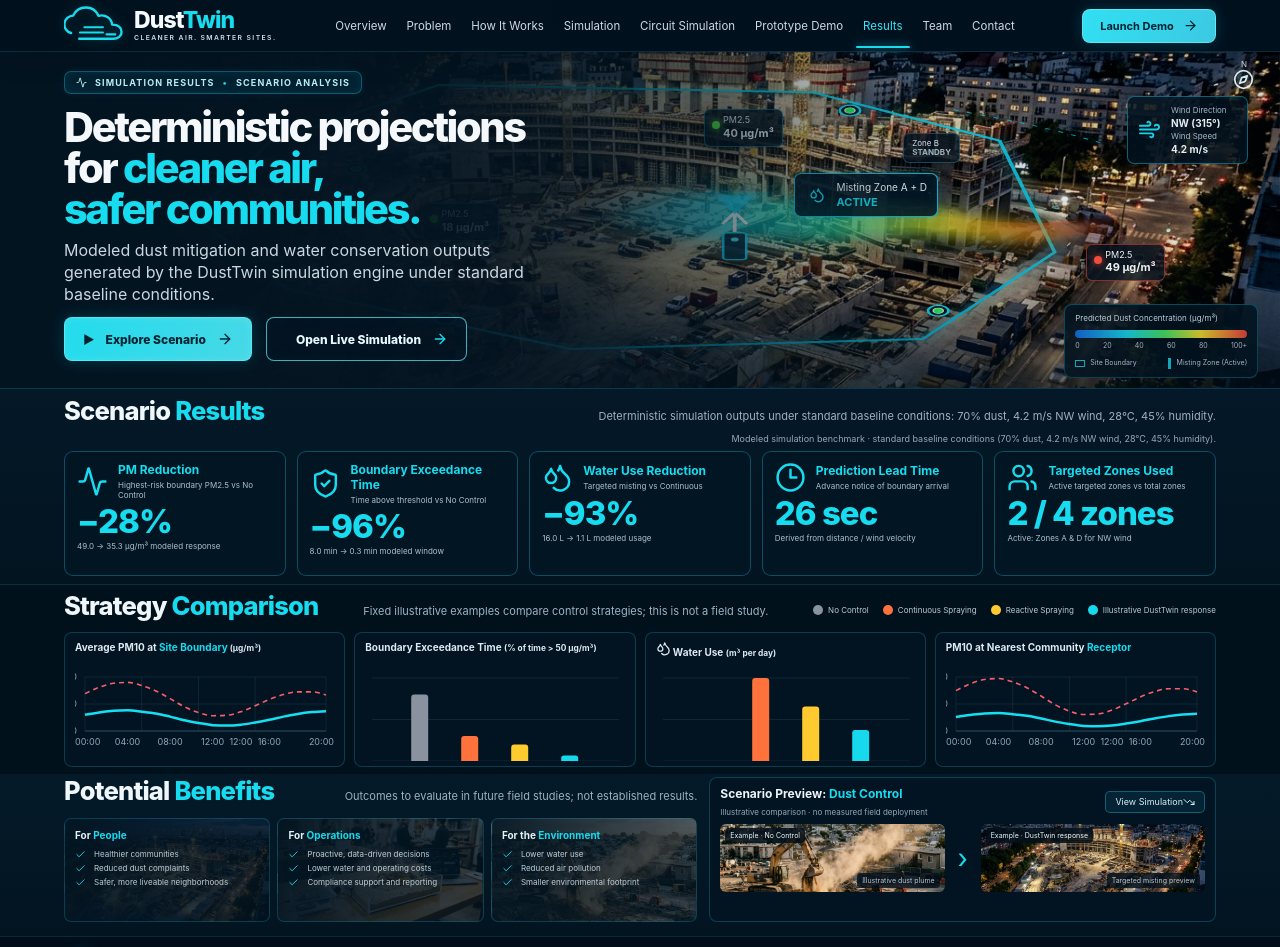
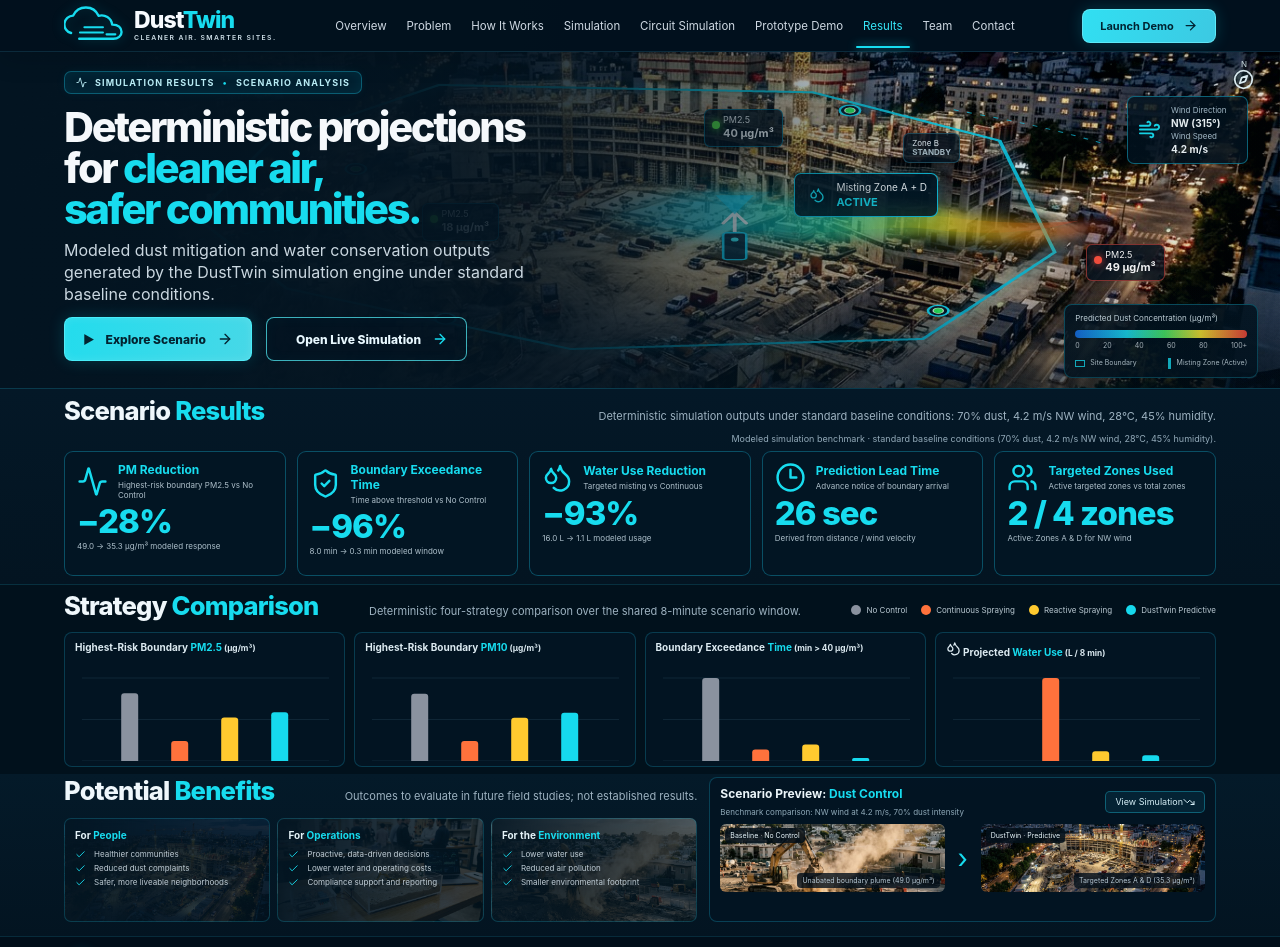
Before and after one commit to meherabmehu/DustTwin, a React (Vite) app: page /results in a window 1280 px wide. Shown: the top 947 px of the page. Built offline with nearby package versions, Linux system fonts and the light colour scheme.

Commit message:
syncing the strategy comparison data

```diff
--- a/src/pages/Results.tsx
+++ b/src/pages/Results.tsx
@@ -3,26 +3,55 @@
 import { Link } from 'react-router-dom';
 import { CTAButton, Eyebrow, SectionHeading } from '../components/SiteChrome';
 import { CheckList } from '../components/Cards';
-import { BoundaryLineChart, ComparisonBars, Sparkline } from '../components/Charts';
+import { ComparisonBars, Sparkline } from '../components/Charts';
 import { DustMap } from '../components/Visuals';
 import { computeResultsSummary } from '../features/results/resultsEngine';
 
-const comparisonSeries = Array.from({ length: 18 }, (_, i) => ({
-  time: `${String(Math.floor(i / 3) * 4).padStart(2, '0')}:00`,
-  baseline: Math.round(70 + Math.sin(i * .52) * 28 + Math.cos(i * .25) * 13),
-  twin: Math.round(30 + Math.sin(i * .48) * 12 + Math.cos(i * .3) * 6),
-}));
-const comparisonBars = [{ label: 'Illustrative', baseline: 48, continuous: 18, reactive: 12, predictive: 4 }];
-const waterBars = [{ label: 'L / day', baseline: 0, continuous: 320, reactive: 210, predictive: 120 }];
-const receptorLines = comparisonSeries.map((row, i) => ({ ...row, twin: Math.max(5, row.twin * .58), baseline: row.baseline * .72 }));
+export default function Results() {
+  const { prediction, strategyResults, summary } = useMemo(() => computeResultsSummary(), []);
 
-export default function Results() {
-  const { prediction, summary } = useMemo(() => computeResultsSummary(), []);
   const mapReadings: [number, number, number] = [
     Math.round(prediction.sensors[0].forecastPm25),
     Math.round(prediction.sensors[1].forecastPm25),
     Math.round(prediction.sensors[3].forecastPm25),
   ];
+
+  const noControl = strategyResults.find((s) => s.strategy === 'noControl')!;
+  const continuous = strategyResults.find((s) => s.strategy === 'continuous')!;
+  const reactive = strategyResults.find((s) => s.strategy === 'reactive')!;
+  const predictive = strategyResults.find((s) => s.strategy === 'predictive')!;
+
+  const pm25Bars = [{
+    label: 'PM2.5',
+    baseline: noControl.boundaryPm25,
+    continuous: continuous.boundaryPm25,
+    reactive: reactive.boundaryPm25,
+    predictive: predictive.boundaryPm25,
+  }];
+
+  const pm10Bars = [{
+    label: 'PM10',
+    baseline: noControl.boundaryPm10,
+    continuous: continuous.boundaryPm10,
+    reactive: reactive.boundaryPm10,
+    predictive: predictive.boundaryPm10,
+  }];
+
+  const exceedanceBars = [{
+    label: 'Exceedance',
+    baseline: noControl.exceedanceMinutes,
+    continuous: continuous.exceedanceMinutes,
+    reactive: reactive.exceedanceMinutes,
+    predictive: predictive.exceedanceMinutes,
+  }];
+
+  const waterBars = [{
+    label: 'Water',
+    baseline: noControl.waterUsedL,
+    continuous: continuous.waterUsedL,
+    reactive: reactive.waterUsedL,
+    predictive: predictive.waterUsedL,
+  }];
 
   const resultMetrics = [
     {
@@ -94,12 +123,33 @@
       </section>
 
       <section className="strategy-section section-wrap">
-        <div className="section-heading-row"><h2>Strategy <span>Comparison</span></h2><p>Fixed illustrative examples compare control strategies; this is not a field study.</p><div className="strategy-legend"><span><i style={{ background: '#8a929f' }} />No Control</span><span><i style={{ background: '#ff723c' }} />Continuous Spraying</span><span><i style={{ background: '#ffca2f' }} />Reactive Spraying</span><span><i style={{ background: '#16d9ed' }} />Illustrative DustTwin response</span></div></div>
+        <div className="section-heading-row">
+          <h2>Strategy <span>Comparison</span></h2>
+          <p>Deterministic four-strategy comparison over the shared 8-minute scenario window.</p>
+          <div className="strategy-legend">
+            <span><i style={{ background: '#8a929f' }} />No Control</span>
+            <span><i style={{ background: '#ff723c' }} />Continuous Spraying</span>
+            <span><i style={{ background: '#ffca2f' }} />Reactive Spraying</span>
+            <span><i style={{ background: '#16d9ed' }} />DustTwin Predictive</span>
+          </div>
+        </div>
         <div className="strategy-charts">
-          <article className="strategy-chart-card"><h3>Average PM10 at <span>Site Boundary</span><small> (μg/m³)</small></h3><BoundaryLineChart data={comparisonSeries} /></article>
-          <article className="strategy-chart-card"><h3>Boundary Exceedance Time <small>(% of time &gt; 50 μg/m³)</small></h3><ComparisonBars data={comparisonBars} compact /></article>
-          <article className="strategy-chart-card"><h3><Droplets size={15} /> Water Use <small>(m³ per day)</small></h3><ComparisonBars data={waterBars} compact /></article>
-          <article className="strategy-chart-card"><h3>PM10 at Nearest Community <span>Receptor</span></h3><BoundaryLineChart data={receptorLines} /></article>
+          <article className="strategy-chart-card">
+            <h3>Highest-Risk Boundary <span>PM2.5</span><small> (μg/m³)</small></h3>
+            <ComparisonBars data={pm25Bars} compact />
+          </article>
+          <article className="strategy-chart-card">
+            <h3>Highest-Risk Boundary <span>PM10</span><small> (μg/m³)</small></h3>
+            <ComparisonBars data={pm10Bars} compact />
+          </article>
+          <article className="strategy-chart-card">
+            <h3>Boundary Exceedance <span>Time</span><small> (min &gt; 40 μg/m³)</small></h3>
+            <ComparisonBars data={exceedanceBars} compact />
+          </article>
+          <article className="strategy-chart-card">
+            <h3><Droplets size={15} /> Projected <span>Water Use</span><small> (L / 8 min)</small></h3>
+            <ComparisonBars data={waterBars} compact />
+          </article>
         </div>
       </section>
 
@@ -109,7 +159,26 @@
           <article className="benefit-card" style={{ backgroundImage: 'linear-gradient(100deg,rgba(3,21,34,.98),rgba(3,21,34,.75)),url(/images/tabletop-prototype.jpg)' }}><h3>For <span>Operations</span></h3><CheckList items={['Proactive, data-driven decisions', 'Lower water and operating costs', 'Compliance support and reporting']} /></article>
           <article className="benefit-card" style={{ backgroundImage: 'linear-gradient(100deg,rgba(3,21,34,.96),rgba(3,21,34,.67)),url(/images/dusty-site.jpg)' }}><h3>For the <span>Environment</span></h3><CheckList items={['Lower water use', 'Reduced air pollution', 'Smaller environmental footprint']} /></article>
         </div></div>
-        <article className="case-study" id="case-study"><div className="case-head"><div><h3>Scenario Preview: <span>Dust Control</span></h3><small>Illustrative comparison · no measured field deployment</small></div><Link to="/simulation" className="topic-tag">View Simulation <TrendingDown size={12} /></Link></div><div className="case-scenes"><div className="case-scene" style={{ backgroundImage: 'url(/images/dusty-site.jpg)' }}><small>Example · No Control</small><span>Illustrative dust plume</span></div><div className="case-arrow">›</div><div className="case-scene" style={{ backgroundImage: 'url(/images/site-aerial.jpg)' }}><small>Example · DustTwin response</small><span>Targeted misting preview</span></div></div></article>
+        <article className="case-study" id="case-study">
+          <div className="case-head">
+            <div>
+              <h3>Scenario Preview: <span>Dust Control</span></h3>
+              <small>Benchmark comparison: NW wind at 4.2 m/s, 70% dust intensity</small>
+            </div>
+            <Link to="/simulation" className="topic-tag">View Simulation <TrendingDown size={12} /></Link>
+          </div>
+          <div className="case-scenes">
+            <div className="case-scene" style={{ backgroundImage: 'url(/images/dusty-site.jpg)' }}>
+              <small>Baseline · No Control</small>
+              <span>Unabated boundary plume ({summary.noControlPm25.toFixed(1)} µg/m³)</span>
+            </div>
+            <div className="case-arrow">›</div>
+            <div className="case-scene" style={{ backgroundImage: 'url(/images/site-aerial.jpg)' }}>
+              <small>DustTwin · Predictive</small>
+              <span>Targeted Zones {summary.activeZoneIds.join(' & ')} ({summary.predictivePm25.toFixed(1)} µg/m³)</span>
+            </div>
+          </div>
+        </article>
       </section>
     </>
   );
```
Also changed, not shown: 1 other file (tests, documents, lock files or other folders).
